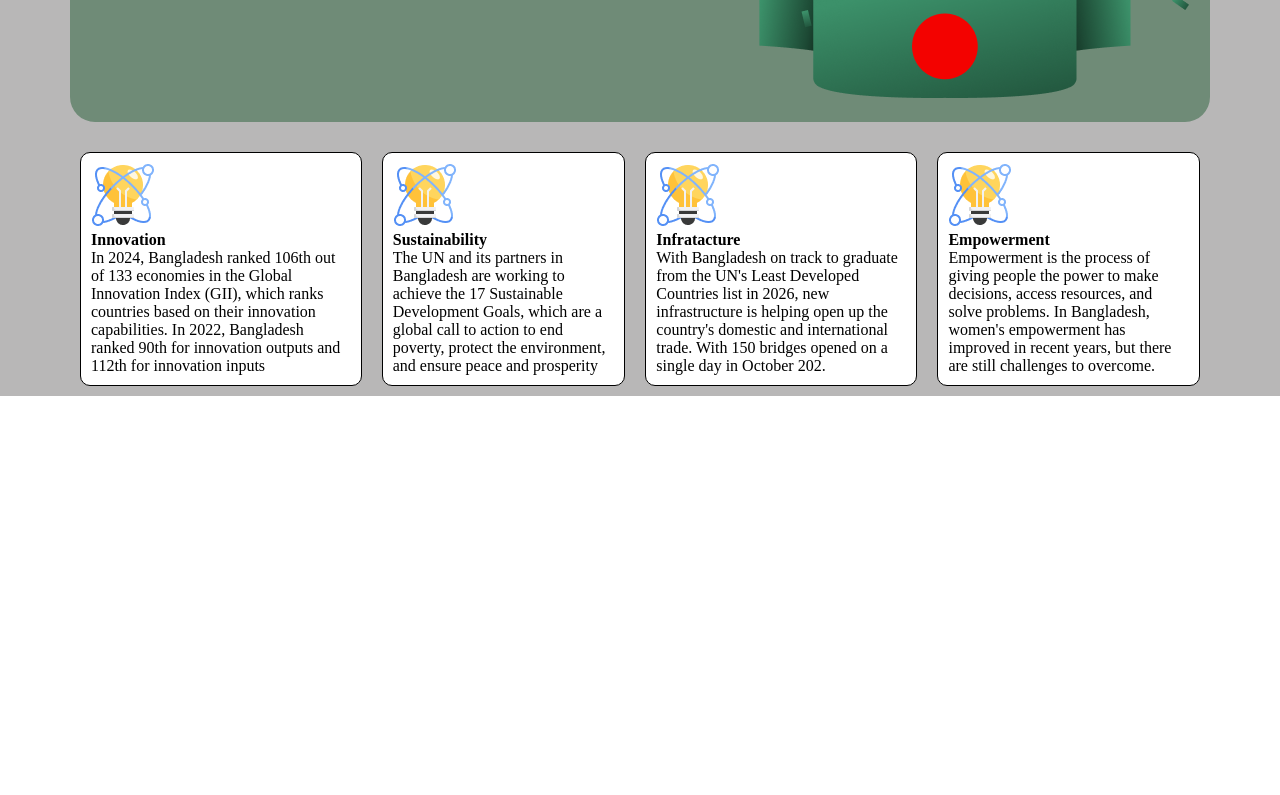
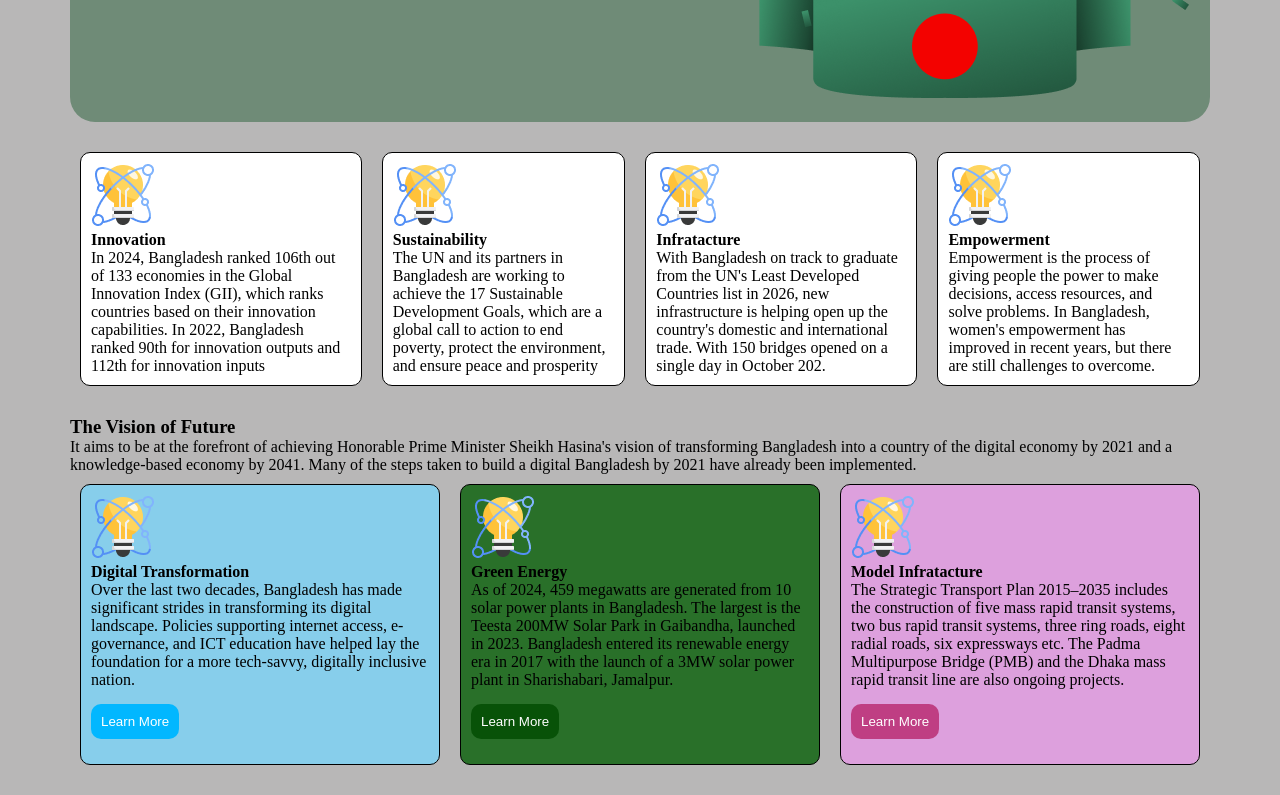
Before and after one commit to iftakhairul/B11A1--assignment-1, a plain HTML site: page index.html in a window 1280 px wide. Shown: the part 429-1224 px from the top of the page. Before the commit the page ends 845 px from the top, so only its background shows below. Drawn offline with Linux system fonts and the light colour scheme.

Commit message:
third commit

```diff
--- a/index.html
+++ b/index.html
@@ -6,16 +6,16 @@
     <link rel="stylesheet" href="style.css">
     <title>Bangladesh 2.0</title>
 </head>
-<body>
+<body id="body">
     <header id="header">
-        <nav id="navbar">
+        <nav>
             <ul>
                 <li><h3>Bangladesh 2.0</h3></li>
                 <li id="Sign-In"> <button id="btn">Sign In</button></li>
             </ul>
         </nav>
     </header>
-    <main id="main">
+    <main>
         <div id="first-display">
             <div id="first-paragraph">
                 <p id="bangladesh">Bangladesh 2.0</p>
@@ -51,6 +51,34 @@
             </div>
         </div>
 
+        <div id="third-display">
+            <div>
+                <h3>The Vision of Future</h3>
+                <p>It aims to be at the forefront of achieving Honorable Prime Minister Sheikh Hasina's vision of transforming Bangladesh into a country of the digital economy by 2021 and a knowledge-based economy by 2041. Many of the steps taken to build a digital Bangladesh by 2021 have already been implemented.</p>
+            </div>
+            <div id="third-content">
+                <div class="third-paragraph" id="third-paragraph-1">
+                    <img src="card-icon.png" alt="" class="card-icon">
+                    <h4>Digital Transformation</h4>
+                    <p>Over the last two decades, Bangladesh has made significant strides in transforming its digital landscape. Policies supporting internet access, e-governance, and ICT education have helped lay the foundation for a more tech-savvy, digitally inclusive nation.</p>
+                    <button class="third-btn" id="third-btn-1">Learn More</button>
+                </div>
+                <div class="third-paragraph" id="third-paragraph-2">
+                    <img src="card-icon.png" alt="" class="card-icon">
+                    <h4>Green Energy</h4>
+                    <p>As of 2024, 459 megawatts are generated from 10 solar power plants in Bangladesh. The largest is the Teesta 200MW Solar Park in Gaibandha, launched in 2023. Bangladesh entered its renewable energy era in 2017 with the launch of a 3MW solar power plant in Sharishabari, Jamalpur.</p>
+                    <button class="third-btn" id="third-btn-2">Learn More</button>
+                </div>
+                <div class="third-paragraph" id="third-paragraph-3">
+                    <img src="card-icon.png" alt="" class="card-icon">
+                    <h4>Model Infratacture</h4>
+                    <p>The Strategic Transport Plan 2015–2035 includes the construction of five mass rapid transit systems, two bus rapid transit systems, three ring roads, eight radial roads, six expressways etc. The Padma Multipurpose Bridge (PMB) and the Dhaka mass rapid transit line are also ongoing projects.</p>
+                    <button class="third-btn" id="third-btn-3">Learn More</button>
+                </div>
+            </div>
+
+        </div>
+
     </main>
 </body>
 </html>
--- a/style.css
+++ b/style.css
@@ -9,7 +9,7 @@
     background-color: rgb(184, 183, 183);
     margin: 0px;
 }
-#main{
+#body{
     margin: 0px;
     background-color: rgb(184, 183, 183);
 }
@@ -31,7 +31,7 @@ ul{
     background-color: rgb(255, 255, 255);
     padding: 10px 15px;
     border-radius: 10px;
-    border: solid 1px;
+    border: solid 0.5px;
 }
 #btn:hover{
     color: red;
@@ -81,6 +81,61 @@ ul{
     margin: 10px;
     border-radius: 10px;
 }
-.card-paragraph{
+#third-display{
+    margin: 20px 70px 20px 70px;
+    justify-content: center;
 
 }
+#third-content{
+    display: flex;
+    justify-content: space-between;
+
+}
+.third-paragraph{
+    background-color: white;
+    border: solid 1px;
+    padding: 10px;
+    margin: 10px;
+    border-radius: 10px;
+    width: 30%;
+}
+#third-paragraph-1{
+    background-color: skyblue;
+}
+#third-paragraph-2{
+    background-color: rgb(41, 112, 41);
+}
+#third-paragraph-3{
+    background-color: plum;
+}
+.third-btn{
+    margin: 15px 0px;
+    color: white;
+    padding: 10px;
+    border-radius: 10px;
+    border: 0px;
+}
+#third-btn-1{
+    background-color: rgb(2, 183, 255);
+    color: white;
+}
+#third-btn-2{
+    background-color: rgb(8, 82, 8);
+    color: white;
+}
+#third-btn-3{
+    background-color: rgb(191, 62, 131);
+    color: white;
+}
+#third-btn-1:hover{
+    background-color: rgb(255, 2, 196);
+    color: black;
+}
+#third-btn-2:hover{
+    background-color: rgb(255, 6, 22);
+    color: black;
+}
+#third-btn-3:hover{
+    background-color: rgb(0, 170, 255);
+    color: black;
+}
```
